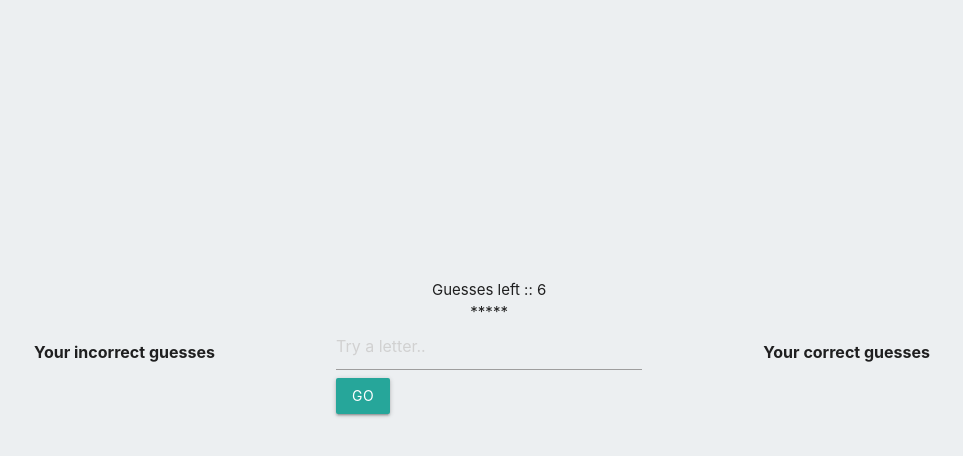
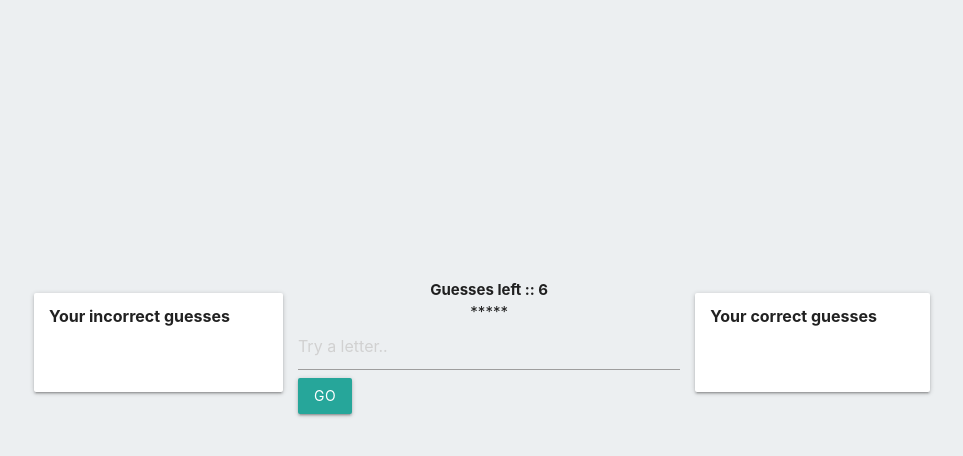
Before and after one commit to samuelsilvadev/angular.js-projects, a website: page hangman/index.html in a window 1280 px wide. Shown: the part 136-592 px from the top of the page, without its empty margins (158-1121 px from the left). Drawn offline with nearby package versions, Linux system fonts and the light colour scheme.

Commit message:
refactor(hangman): Transform html sections into cards
- Added card class into sections.
- Improved css.

```diff
--- a/hangman/index.html
+++ b/hangman/index.html
@@ -14,13 +14,14 @@
 		<h1 class="hangman-header__title">{{ name }}</h1>
 	</header>
 	<main class="hangman-app container">
-		<section class="hangman-app__score">
+		<section class="hangman-app__score card">
 			<h2>Your incorrect guesses</h2>
 			<p class="hangman-app__letters">
 				<span ng-repeat="letter in incorrectLetters">{{ letter }}</span>
 			</p>
 		</section>
 		<div class="attempts">
+			<div class="attempts__chart"></div>
 			<p  class="attempts__guesses-left">Guesses left :: {{ guesses }}</p>
 			<p class="attempts__final-word">{{ displayWord }}</p>
 			<form>
@@ -28,7 +29,7 @@
 				<button class="btn" type="button" ng-click="letterChosen()" ng-disabled="isDisabled">Go</button>
 			</form>
 		</div>
-		<section class="hangman-app__score">
+		<section class="hangman-app__score card">
 			<h2>Your correct guesses</h2>
 			<p class="hangman-app__letters">
 				<span ng-repeat="letter in correctLetters">{{ letter }}</span>
--- a/hangman/src/css/index.css
+++ b/hangman/src/css/index.css
@@ -18,7 +18,26 @@ body {
     align-items: center;
 	display: flex;
 	height: 90vh;
-	justify-content: space-between;
+}
+
+.hangman-app > * {
+	flex-grow: 1;
+}
+
+.hangman-app__letters {
+	line-height: 1.5;
+	min-height: 3rem;
+	padding: 0 1rem;
+}
+
+.attempts {
+	flex-grow: 2;
+	margin-left: 1rem;
+	margin-right: 1rem;
+}
+
+.attempts__guesses-left {
+	font-weight: bold;
 }
 
 .attempts__guesses-left,
@@ -29,4 +48,6 @@ body {
 .hangman-app__score > h2 {
 	font-size: 16px;
 	font-weight: bold;
+	margin-top: 1rem;
+	padding: 0 1rem;
 }
```
